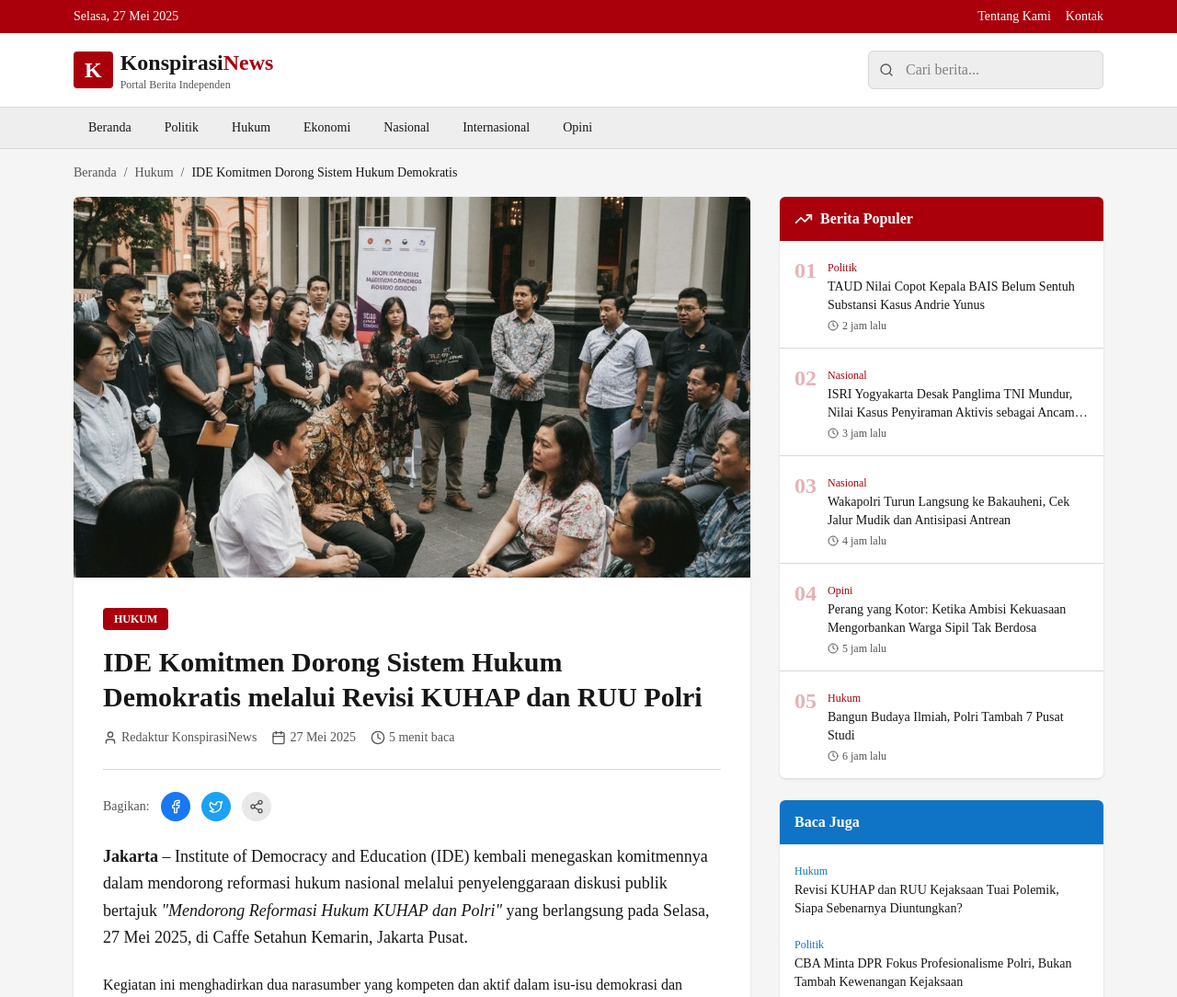
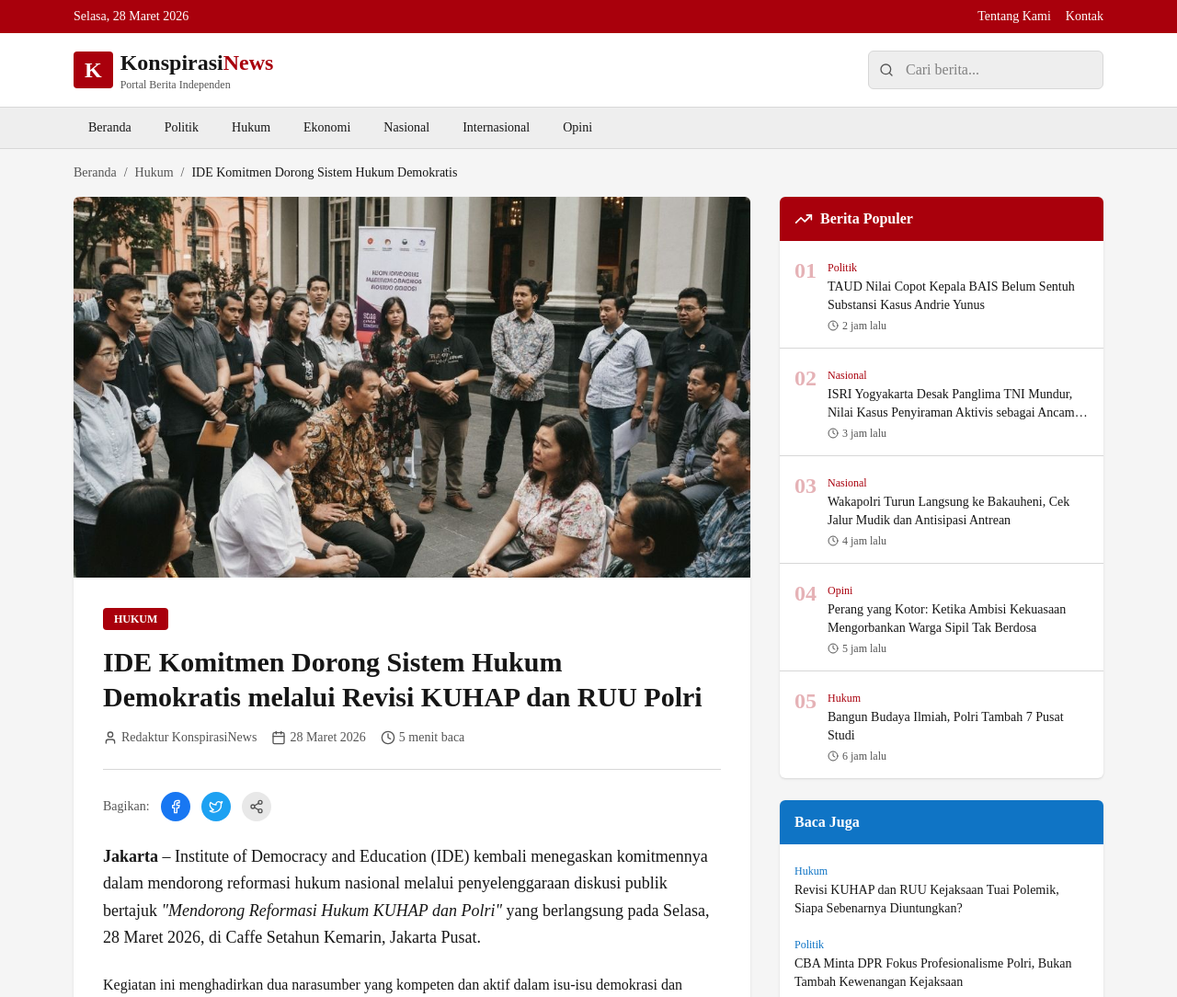
Before and after one commit to Kyputraa/konspirasi, a Next.js app: page / in a window 1280 px wide. Shown: the top 1084 px of the page at 92% size. Built offline with nearby package versions, Linux system fonts and the light colour scheme.

Commit message:
update tanggal

```diff
--- a/components/news/article-content.tsx
+++ b/components/news/article-content.tsx
@@ -36,7 +36,7 @@ export function ArticleContent() {
           </div>
           <div className="flex items-center gap-1">
             <Calendar className="w-4 h-4" />
-            <span>27 Mei 2025</span>
+            <span>28 Maret 2026</span>
           </div>
           <div className="flex items-center gap-1">
             <Clock className="w-4 h-4" />
@@ -61,7 +61,7 @@ export function ArticleContent() {
         {/* Article Content */}
         <div className="prose prose-lg max-w-none text-foreground">
           <p className="text-lg leading-relaxed mb-6">
-            <strong>Jakarta</strong> – Institute of Democracy and Education (IDE) kembali menegaskan komitmennya dalam mendorong reformasi hukum nasional melalui penyelenggaraan diskusi publik bertajuk <em>&quot;Mendorong Reformasi Hukum KUHAP dan Polri&quot;</em> yang berlangsung pada Selasa, 27 Mei 2025, di Caffe Setahun Kemarin, Jakarta Pusat.
+            <strong>Jakarta</strong> – Institute of Democracy and Education (IDE) kembali menegaskan komitmennya dalam mendorong reformasi hukum nasional melalui penyelenggaraan diskusi publik bertajuk <em>&quot;Mendorong Reformasi Hukum KUHAP dan Polri&quot;</em> yang berlangsung pada Selasa, 28 Maret 2026, di Caffe Setahun Kemarin, Jakarta Pusat.
           </p>
 
           <p className="leading-relaxed mb-6">
--- a/components/news/header.tsx
+++ b/components/news/header.tsx
@@ -22,7 +22,7 @@ export function Header() {
       {/* Top Bar */}
       <div className="bg-primary text-primary-foreground">
         <div className="max-w-6xl mx-auto px-4 py-2 flex items-center justify-between text-sm">
-          <span>Selasa, 27 Mei 2025</span>
+          <span>Selasa, 28 Maret 2026</span>
           <div className="flex items-center gap-4">
             <Link href="#" className="hover:underline">Tentang Kami</Link>
             <Link href="#" className="hover:underline">Kontak</Link>
```
